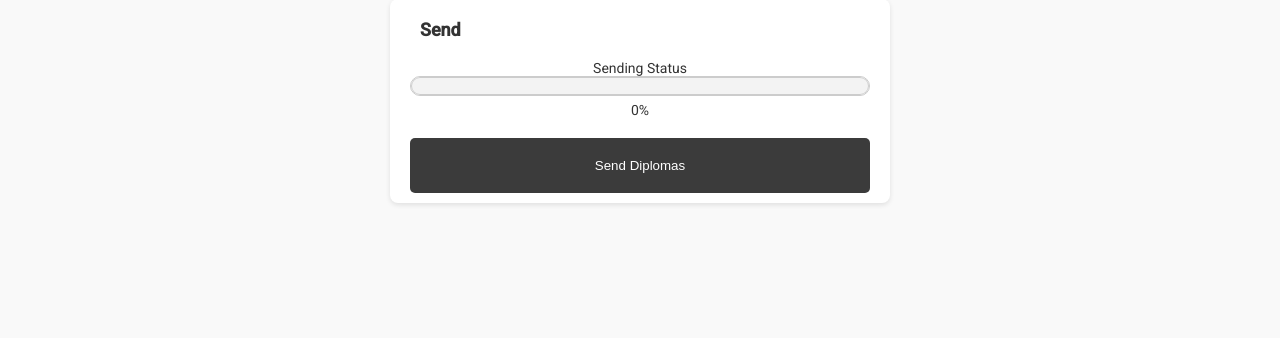
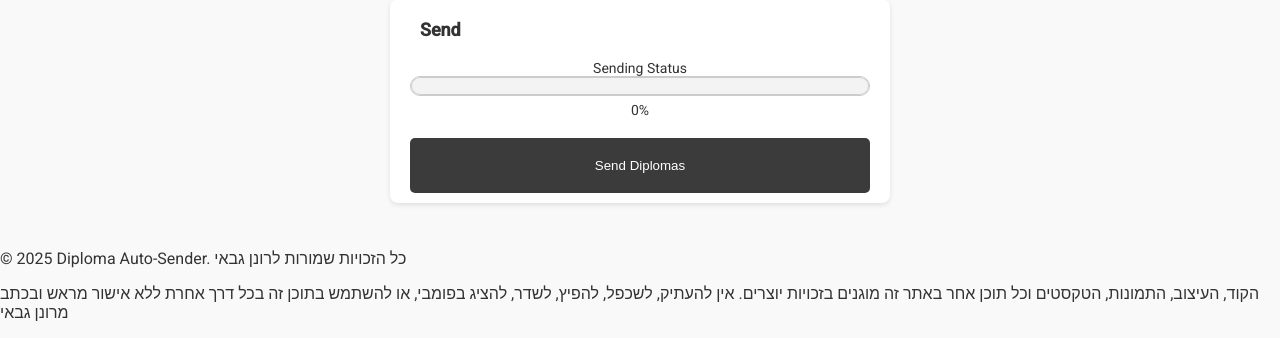
Before and after one commit to TheBlueBear02/DiplomaSender, a Flask app: page / in a window 1280 px wide. Shown: the part 817-1155 px from the top of the page. Before the commit the page ends 1022 px from the top, so only its background shows below. Run offline with Flask 3, Linux system fonts and the light colour scheme; some libraries are stand-ins or nearby versions.

Commit message:
Update index.html - זכויות יוצרים

```diff
--- a/templates/index.html
+++ b/templates/index.html
@@ -188,7 +188,10 @@
       </table>
     </section-->
   </div>
-
+  <footer>
+    <p>&copy; 2025 Diploma Auto-Sender. כל הזכויות שמורות לרונן גבאי</p>
+    <p> הקוד, העיצוב, התמונות, הטקסטים וכל תוכן אחר באתר זה מוגנים בזכויות יוצרים. אין להעתיק, לשכפל, להפיץ, לשדר, להציג בפומבי, או להשתמש בתוכן זה בכל דרך אחרת ללא אישור מראש ובכתב מרונן גבאי </p>
+  </footer>
 
 </body>
 <script src="{{ url_for('static', filename='js/send-diplomas.js') }}"></script>
```
